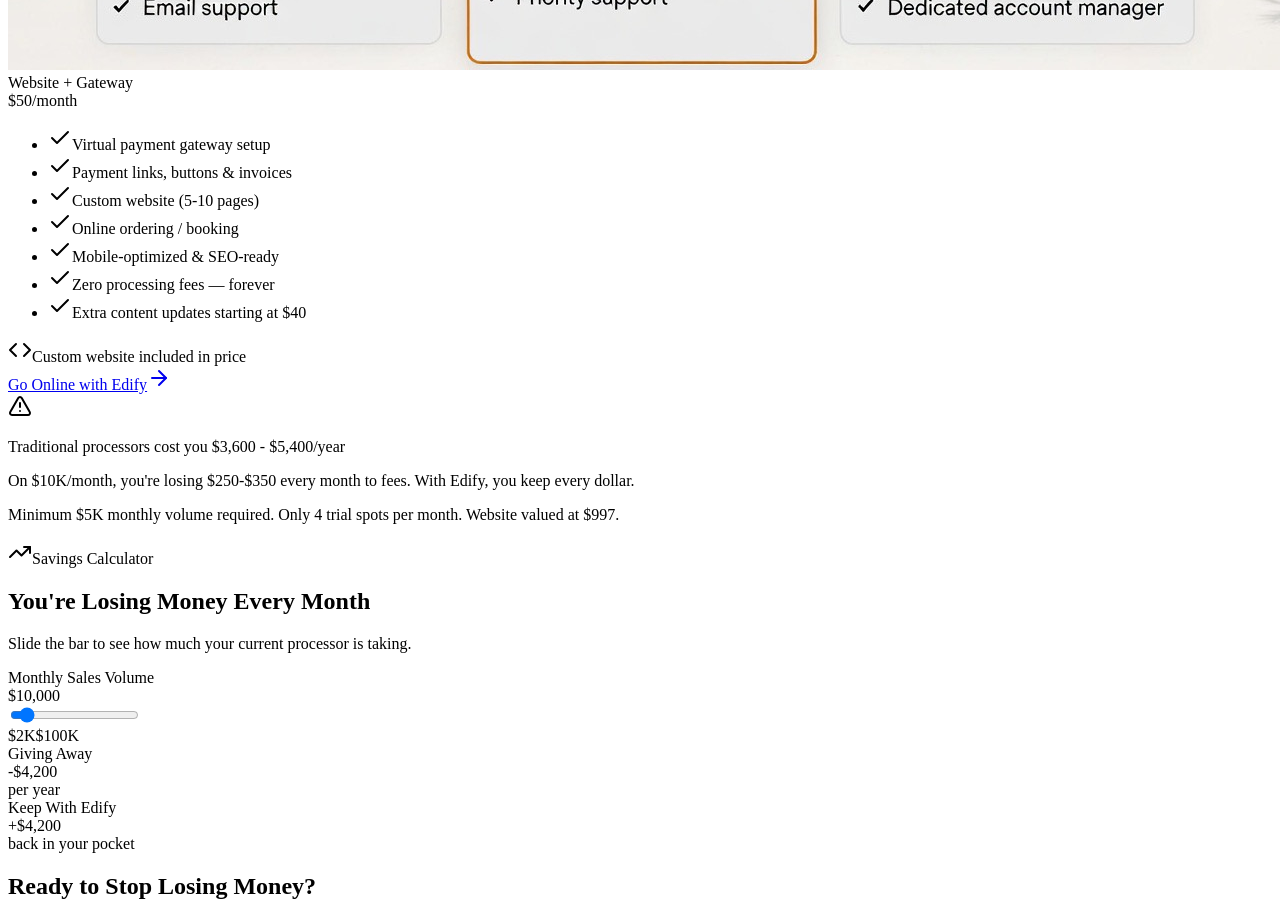
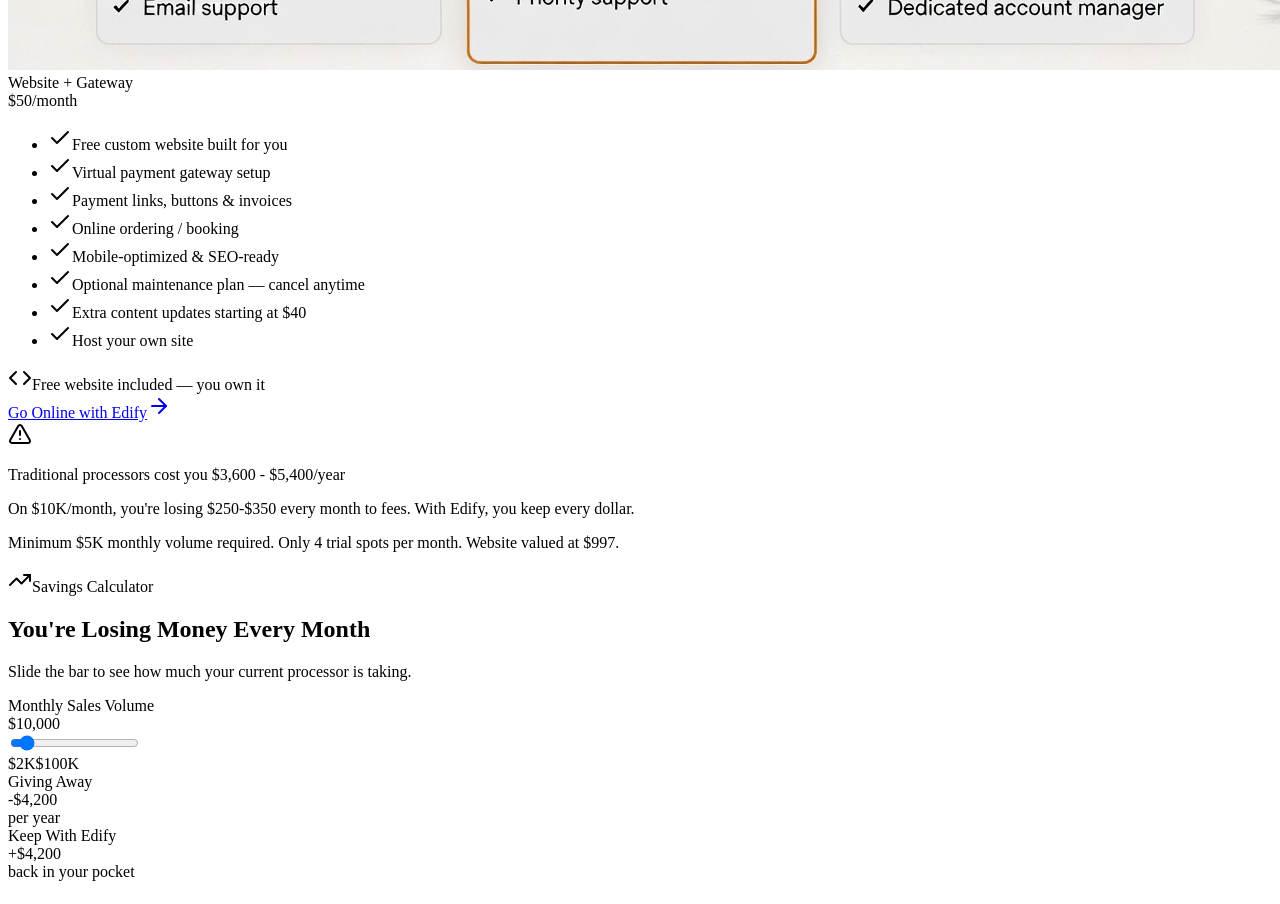
Before and after one commit to gorjessbbyx3/Sales-Boost-Site, a React (Vite) app in the folder client/: page /pricing in a window 1280 px wide. Shown: the part 4500-5404 px from the top of the page. Built offline with nearby package versions, Linux system fonts and the light colour scheme; no server answers.

Commit message:
Update Online Business Package description
Now highlights: free website built, optional maintenance plan
(cancel anytime), extra content updates from $40, and host your
own site.

https://claude.ai/code/session_01HXpQKvhHLhKYeLRr8pyqk1

```diff
--- a/client/index.html
+++ b/client/index.html
@@ -128,7 +128,7 @@
                 "price": "50.00",
                 "priceCurrency": "USD",
                 "unitCode": "MON",
-                "description": "$50/month — website + payment gateway"
+                "description": "$50/month — free website built, optional maintenance, extra content updates from $40, host your own site"
               }
             ]
           },
@@ -267,7 +267,7 @@
           "priceCurrency": "USD",
           "unitCode": "MON",
           "availability": "https://schema.org/InStock",
-          "description": "$50/month — custom website + payment gateway for online-only businesses. No terminal needed."
+          "description": "$50/month — free website built, optional maintenance plan (cancel anytime), extra content updates from $40, host your own site. No terminal needed."
         }
       ],
       "aggregateRating": {
--- a/client/src/pages/home.tsx
+++ b/client/src/pages/home.tsx
@@ -598,7 +598,7 @@ function QuickPricingPreview() {
               icon: Globe,
               color: "text-chart-2",
               border: "border-chart-2/20",
-              features: ["No terminal needed", "Custom website included", "Extra content updates from $40"],
+              features: ["Free website built for you", "Extra updates from $40", "Host your own site"],
             },
           ].map((plan, i) => (
             <motion.div key={i} variants={scaleIn}>
--- a/client/src/pages/how-it-works.tsx
+++ b/client/src/pages/how-it-works.tsx
@@ -81,7 +81,7 @@ function StepsSection() {
       details: [
         "In-Store Terminal — $399 one-time, own it immediately",
         "30-Day Trial — free to try, $599 if you keep it",
-        "Online-Only — $50/month for website + payment gateway",
+        "Online-Only — $50/month, free website, extra updates from $40, host your own site",
       ],
       icon: CreditCard,
       accent: "from-primary/20 to-primary/5",
--- a/client/src/pages/pricing.tsx
+++ b/client/src/pages/pricing.tsx
@@ -88,13 +88,14 @@ function PricingCardsSection() {
   ];
 
   const option3Features = [
+    "Free custom website built for you",
     "Virtual payment gateway setup",
     "Payment links, buttons & invoices",
-    "Custom website (5-10 pages)",
     "Online ordering / booking",
     "Mobile-optimized & SEO-ready",
-    "Zero processing fees — forever",
+    "Optional maintenance plan — cancel anytime",
     "Extra content updates starting at $40",
+    "Host your own site",
   ];
 
   return (
@@ -291,7 +292,7 @@ function PricingCardsSection() {
                 <div className="pt-2 border-t border-chart-2/10">
                   <div className="flex items-center gap-2 text-sm text-chart-2 font-medium">
                     <Code className="w-4 h-4" />
-                    <span>Custom website included in price</span>
+                    <span>Free website included — you own it</span>
                   </div>
                 </div>
 
```
